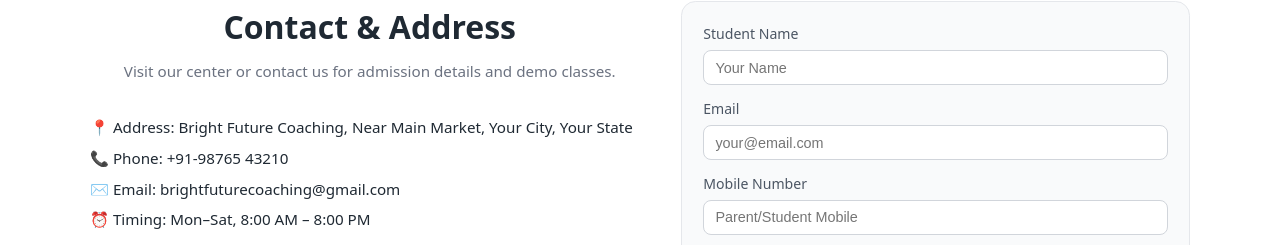
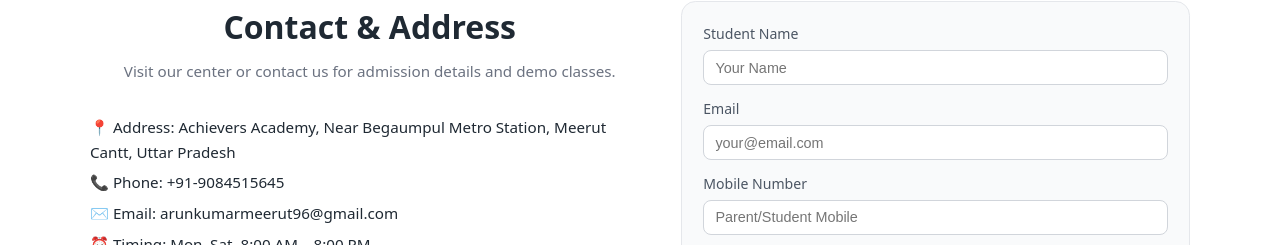
Before and after one commit to SmartEduHub-ed/coaching-website, a plain HTML site: page index.html in a window 1280 px wide. Shown: the part 1811-2056 px from the top of the page. Drawn offline with Linux system fonts and the light colour scheme.

Commit message:
Add files via upload

```diff
--- a/index.html
+++ b/index.html
@@ -10,8 +10,8 @@
   <!-- Top bar -->
   <div class="topbar">
     <div class="container topbar-content">
-      <span>📞 +91-98765 43210</span>
-      <span>✉️ brightfuturecoaching@gmail.com</span>
+      <span>📞 +91-9084515645</span>
+      <span>✉️ arunkumarmeerut96@gmail.com</span>
     </div>
   </div>
 
@@ -175,9 +175,9 @@
         </p>
         <ul class="contact-details">
           <!-- Yahan apna actual address daalo -->
-          <li>📍 Address: Bright Future Coaching, Near Main Market, Your City, Your State</li>
-          <li>📞 Phone: +91-98765 43210</li>
-          <li>✉️ Email: brightfuturecoaching@gmail.com</li>
+          <li>📍 Address: Achievers Academy, Near Begaumpul Metro Station, Meerut Cantt, Uttar Pradesh</li>
+          <li>📞 Phone: +91-9084515645</li>
+          <li>✉️ Email: arunkumarmeerut96@gmail.com</li>
           <li>⏰ Timing: Mon–Sat, 8:00 AM – 8:00 PM</li>
         </ul>
       </div>
```
